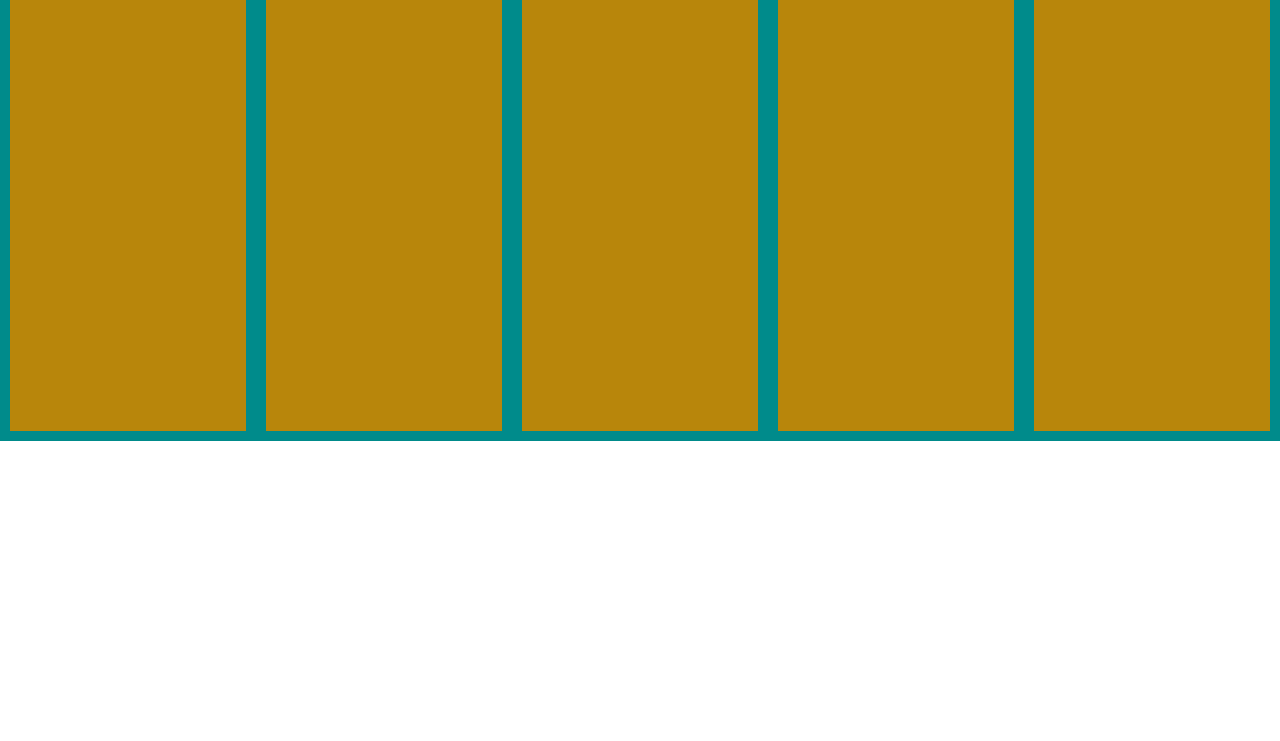
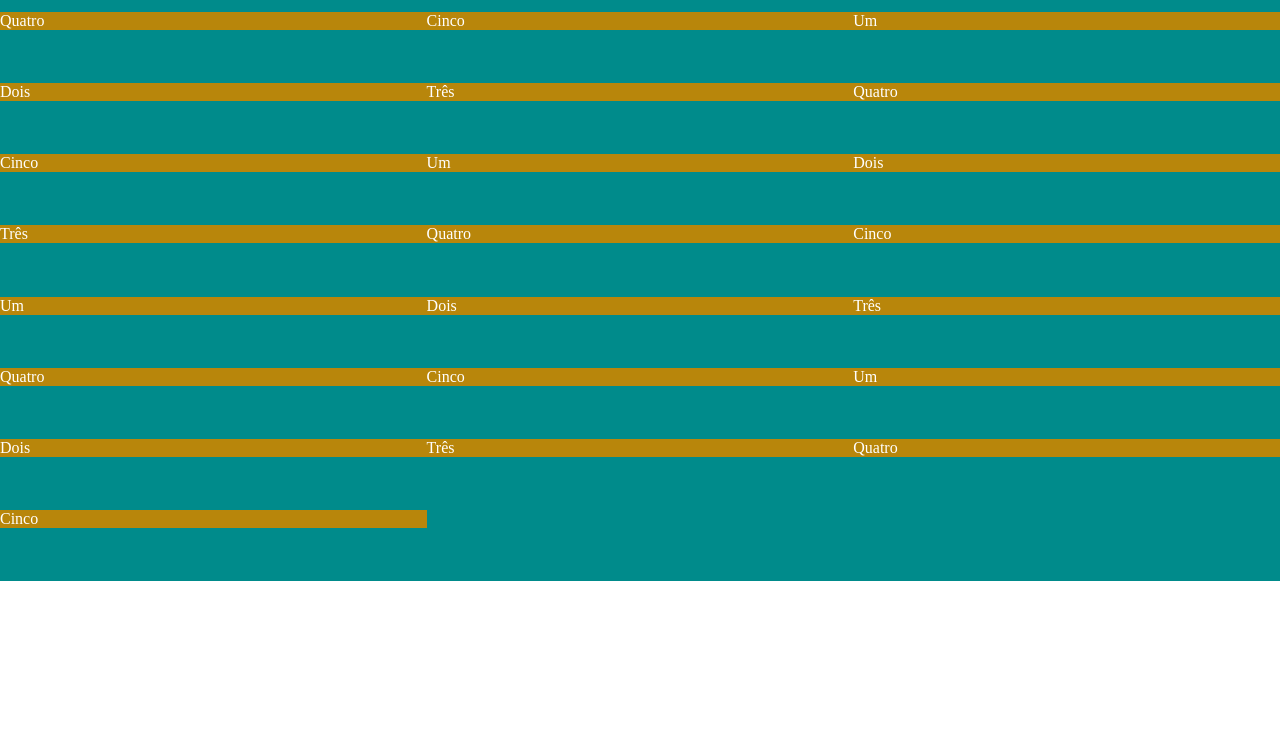
Before and after one commit to WoliverAraujo/HTML-e-CSS, a plain HTML site: page Site exemplo/index.html in a window 1280 px wide. Shown: the part 59-800 px from the top of the page. Drawn offline with Linux system fonts and the light colour scheme.

Commit message:
604-Flexbox 2

```diff
--- a/Site exemplo/index.html
+++ b/Site exemplo/index.html
@@ -15,6 +15,26 @@
     <div class="flex-item">Três</div>
     <div class="flex-item">Quatro</div>
     <div class="flex-item">Cinco</div>
+    <div class="flex-item">Um</div>
+    <div class="flex-item">Dois</div>
+    <div class="flex-item">Três</div>
+    <div class="flex-item">Quatro</div>
+    <div class="flex-item">Cinco</div>
+    <div class="flex-item">Um</div>
+    <div class="flex-item">Dois</div>
+    <div class="flex-item">Três</div>
+    <div class="flex-item">Quatro</div>
+    <div class="flex-item">Cinco</div>
+    <div class="flex-item">Um</div>
+    <div class="flex-item">Dois</div>
+    <div class="flex-item">Três</div>
+    <div class="flex-item">Quatro</div>
+    <div class="flex-item">Cinco</div>
+    <div class="flex-item">Um</div>
+    <div class="flex-item">Dois</div>
+    <div class="flex-item">Três</div>
+    <div class="flex-item">Quatro</div>
+    <div class="flex-item">Cinco</div>
   </div>
 </body>
 
--- a/Site exemplo/styles.css
+++ b/Site exemplo/styles.css
@@ -5,19 +5,15 @@
 }
 .flex-container {
     display: flex;
-    flex-direction: row; /*column deixa os itens um embaixo do outro e row, um na frente do outro https://developer.mozilla.org/en-US/docs/Learn/CSS/CSS_layout/Flexbox/flex_terms.png*/
-    justify-content: center; /*Alinhamento do item*/
-    align-items: stretch;/* Este é o alinhamento do  texto do item em relação eu eixo horizontal*/
+    justify-content: flex-start;
+    flex-wrap: wrap;
+    align-items: flex-start;
     background: darkcyan;
-    height: 500px;
-    text-align: center; /* Alinhamento do item em relação ao eixo vertical*/
+    height: 640px;
 }
 
 .flex-item {
-    width: 100%;
+    width: 33.33%;
+    color: white;
     background: darkgoldenrod;
-    margin: 10px;
 }
-.flex-item:nth-child(3) {
-    font-size: 30px;
-}
```
